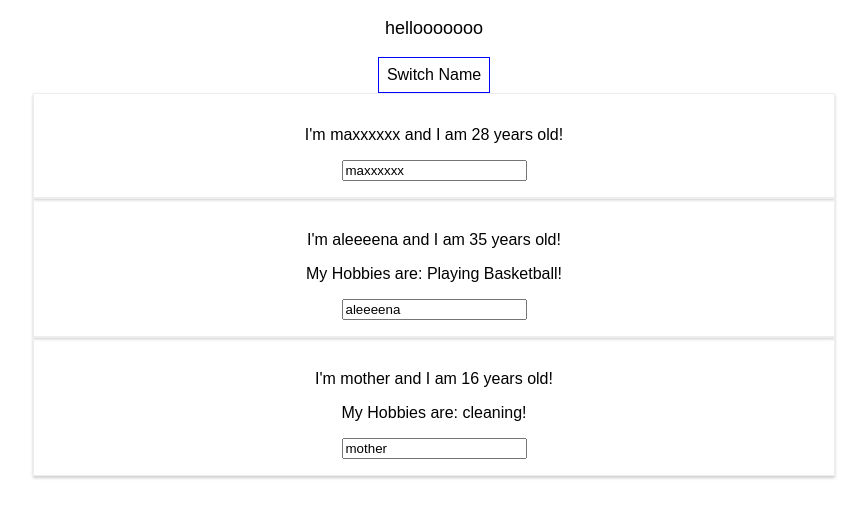
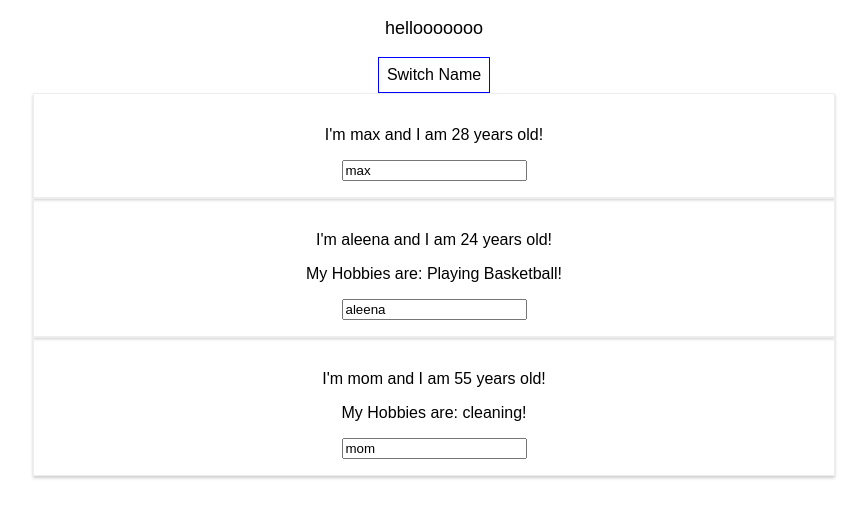
Before and after one commit to aleenamad/ReactUdemy, a React (Create React App) app in the folder udemy-react/: page / in a window 1280 px wide. Both pictures are taken after a click on the button "Switch Name". Shown: the top 518 px of the page, without its empty margins (206-1073 px from the left). Built offline with nearby package versions, Linux system fonts and the light colour scheme.

Commit message:
added toggle

```diff
--- a/udemy-react/src/App.js
+++ b/udemy-react/src/App.js
@@ -8,7 +8,9 @@
       { name: 'max', age: 28 },
       { name: 'aleena', age: 24},
       { name: 'mom', age: 55}
-    ]
+    ],
+    otherState: 'some other value',
+    showPersons: false,
   }
 
   switchNameHandler = (newName) => {
@@ -27,6 +29,13 @@
       { name: 'mother', age: 16},
     ]})
   }
+
+
+  togglePersonsHandler = () => {
+    const doesShow = this.state.showPersons;
+    this.setState({showPersons: !doesShow});
+  };
+
   render() {
     const style = {
       backgroundColor: 'white',
@@ -41,9 +50,10 @@
         <p className="App-intro">
           hellooooooo
         </p>
-        <button  style={style} onClick = {() => this.switchNameHandler("maxxxxxx")}>Switch Name</button>
+        <button  style={style} onClick = { this.togglePersonsHandler} > Switch Name</button>
 
-      <div>
+      { this.state.showPersons === true ?
+        <div >
         <Person
           name={this.state.persons[0].name}
           age={this.state.persons[0].age}
@@ -51,7 +61,8 @@
         {/* can put content in between like below and access by props children  in person.js file*/}
         <Person name={this.state.persons[1].name} age={this.state.persons[1].age} changed={this.nameChangedHandler} > My Hobbies are: Playing Basketball! </Person>
         <Person name={this.state.persons[2].name} age={this.state.persons[2].age} changed={this.nameChangedHandler} > My Hobbies are: cleaning! </Person>
-      </div>
+      </div> : null
+    }
       </div>
     );
   }
```
